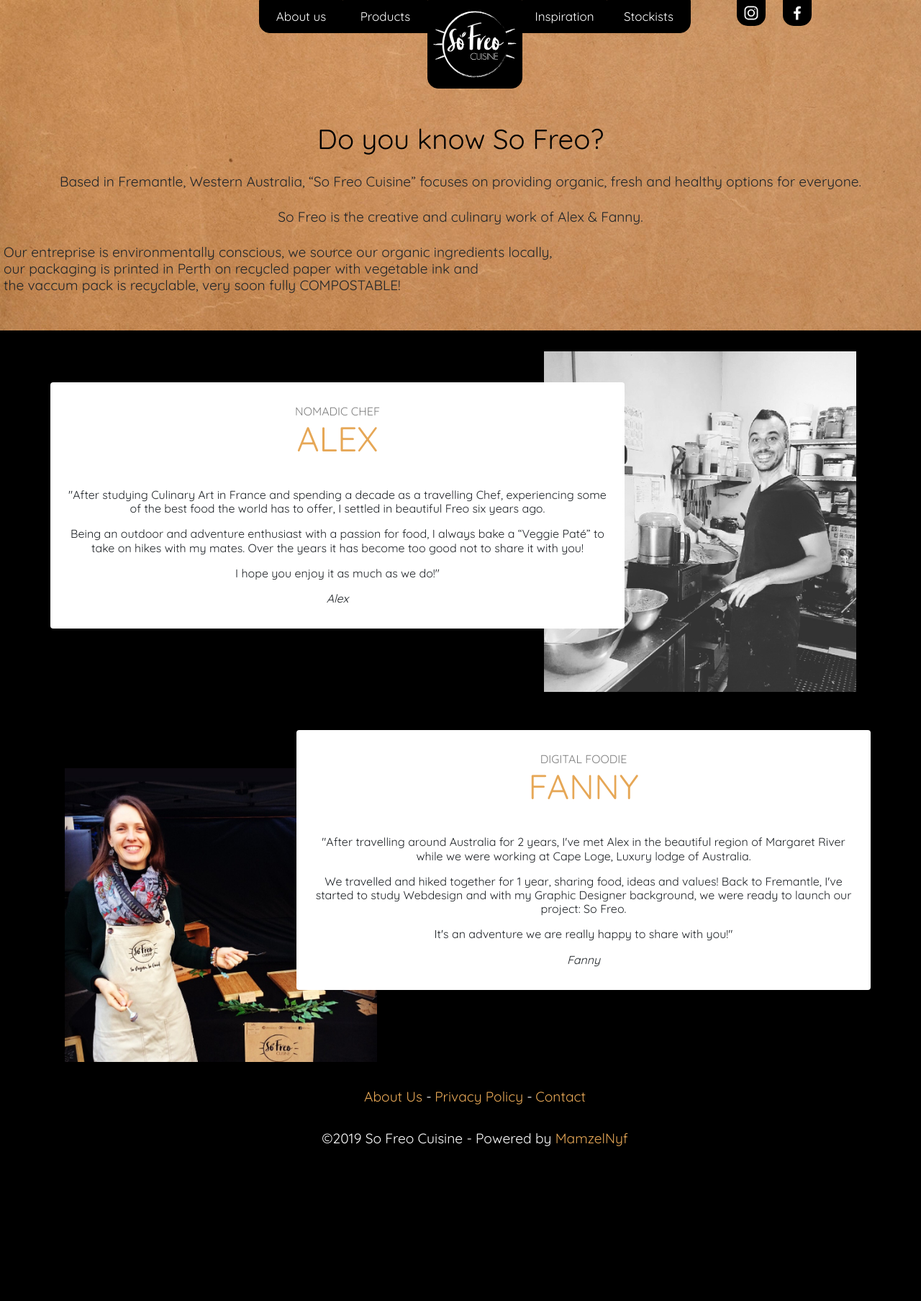
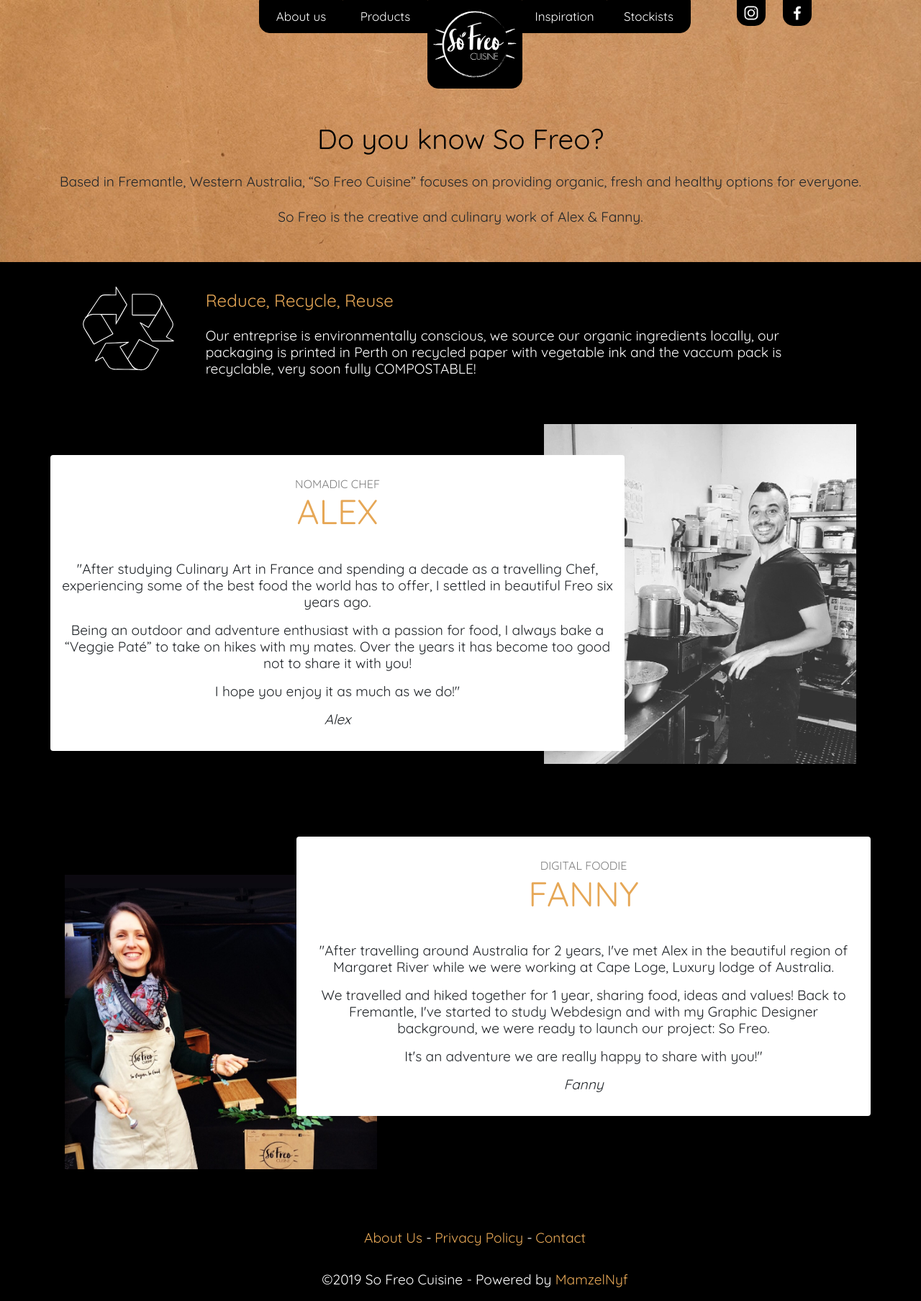
Before and after one commit to MamzelNyf/SoFreo-Project, a PHP site: page /about.php in a window 1280 px wide. Shown: the whole page at 72% size. Before the commit the page ends 1592 px from the top, so only its background shows below. Run offline with PHP 8.4, Linux system fonts and the light colour scheme.

Commit message:
margin about adjusted, reuse paragrah added

```diff
--- a/about.php
+++ b/about.php
@@ -12,18 +12,24 @@
         include 'includes/nav.php';
         ?>
         <main>
-            <div class="pic">
+            <div class="pic px-3">
                 <h1>Do you know So Freo?</h1>
                 <div>
                     <p>Based in Fremantle, Western Australia, “So Freo Cuisine” focuses on providing organic, fresh and healthy options for everyone.</p>
                     <p>So Freo is the creative and culinary work of Alex &amp; Fanny.</p>
-                    <p class="text-left">Our entreprise is environmentally conscious, we source our organic ingredients locally,
-                    <br>our packaging is printed in Perth on recycled paper with vegetable ink and
-                    <br>the vaccum pack is recyclable, very soon fully COMPOSTABLE!</p>
                 </div>
             </div>
             <div class="container">
-                <div class="row about mt-4">
+                <div class="row mt-4 px-3">
+                    <div class="col-2 d-none d-md-inline-block ">
+                        <img src="img/recycled.svg" alt="recycle logo">
+                    </div>
+                    <div class="col white">
+                        <h3 class="text-left">Reduce, Recycle, Reuse</h3>
+                        <p>Our entreprise is environmentally conscious, we source our organic ingredients locally, our packaging is printed in Perth on recycled paper with vegetable ink and the vaccum pack is recyclable, very soon fully COMPOSTABLE!</p>
+                    </div>
+                </div>
+                <div class="row about mt-4 mb-5">
                     <div class="col text-right"> <img class="about-img img-fluid mb-3 mb-lg-0 rounded" src="img/alex2.jpg" alt="Alexandre Teissier cooking"></div>
                     <div class="about-text text-center p-3 rounded animated fadeInDown">
                         <h3 class="mb-4 section-heading">
@@ -37,7 +43,7 @@
                     </div>
                 </div>
                 <div class="row about">
-                    <div class="col mt-md-5 pt-md-5"> <img class="about-img left img-fluid mb-3 mb-lg-0 rounded" src="img/fanny.jpg" alt="Fanny Lefert market"></div>
+                    <div class="col my-md-5 pt-md-5"> <img class="about-img left img-fluid mb-3 mb-lg-0 rounded" src="img/fanny.jpg" alt="Fanny Lefert market"></div>
                     <div class="about-text right text-center p-3  rounded">
                         <h3 class="mb-4 section-heading">
                         <span class="section-heading-upper text-black-50">Digital Foodie</span>
--- a/scss/pages/_about.scss
+++ b/scss/pages/_about.scss
@@ -15,7 +15,7 @@
         right: 0;
     }
     p{
-        font-size: 1rem;
+        font-size: 1.2rem;
     }
     .about-text {
         background-color: $white;
```
Also changed, not shown: css/main.css, css/main.min.css.
